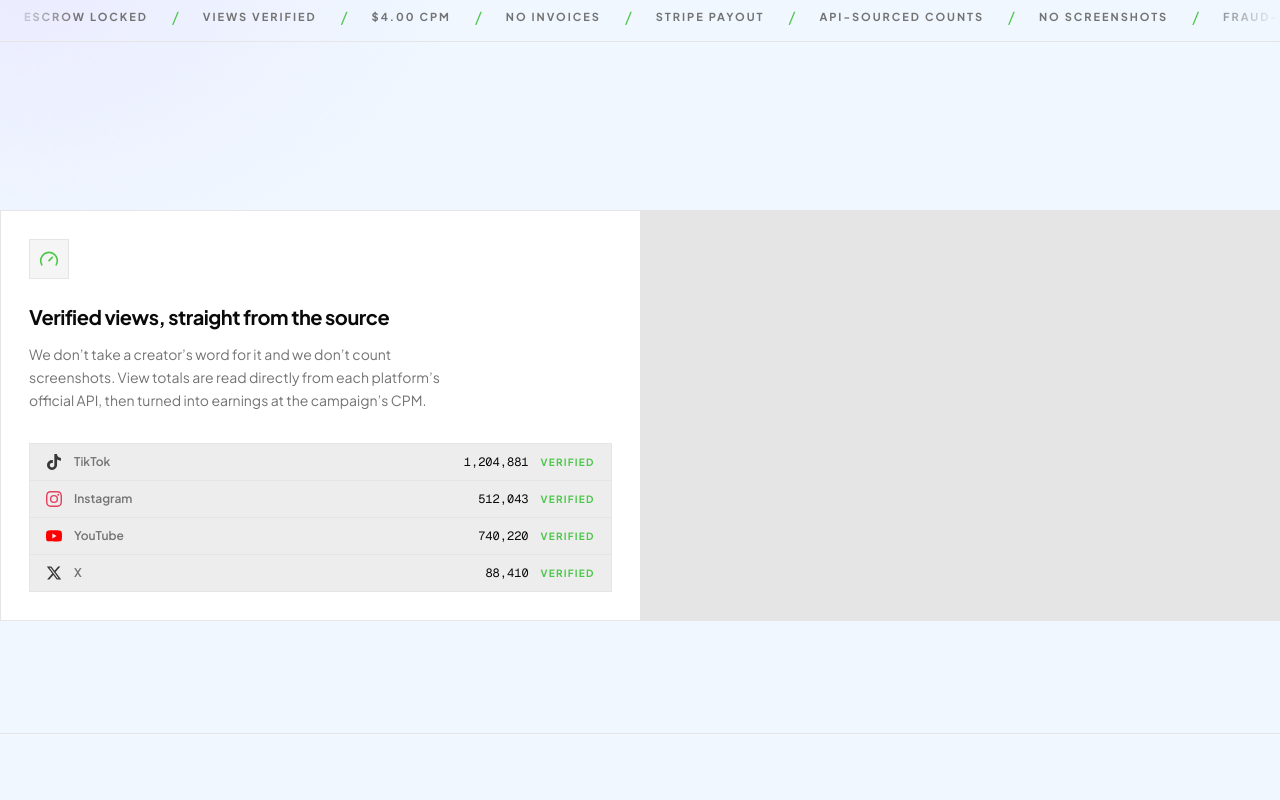
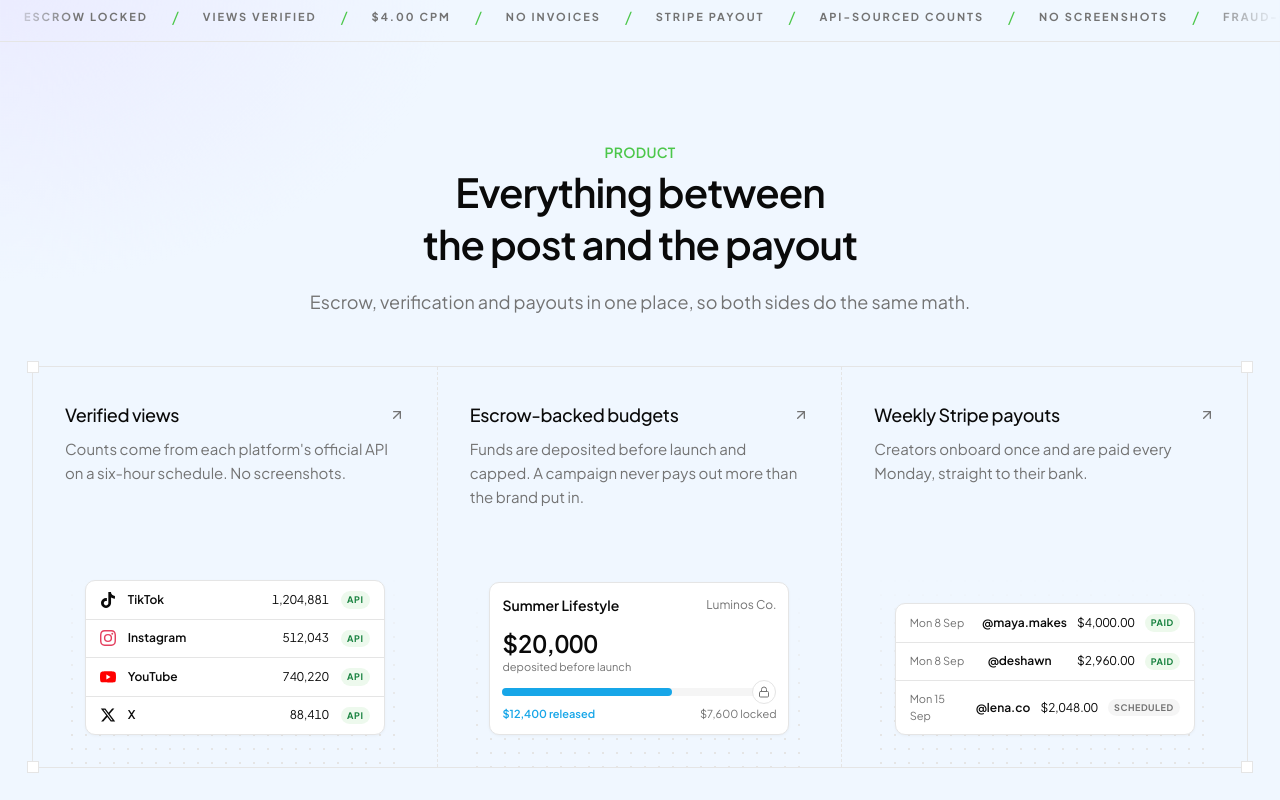
Before and after one commit to samuel-sarmah/ster, a Next.js app: page / in a window 1280 px wide. Shown: the part 620-1420 px from the top of the page. Built offline with nearby package versions, Linux system fonts and the light colour scheme; no server answers; the database is empty.

Commit message:
feat(landing): cut features to three cells

```diff
--- a/components/landing/features.tsx
+++ b/components/landing/features.tsx
@@ -1,50 +1,140 @@
-import { Gauge } from "lucide-react";
+import { ArrowUpRight, Lock } from "lucide-react";
 import { TikTokIcon, InstagramIcon, YouTubeIcon, XIcon } from "@/components/brand-icons";
+import { cn } from "@/lib/utils";
+import { Container, DotGrid, Frame, MockCard, SectionHeader } from "./section";
+
+/* ---------- the three mocks ---------- */
 
 const API_READ = [
-  { icon: <TikTokIcon className="size-4" />, label: "TikTok", value: "1,204,881" },
-  { icon: <InstagramIcon className="size-4 text-[#E4405F]" />, label: "Instagram", value: "512,043" },
-  { icon: <YouTubeIcon className="size-4 text-[#FF0000]" />, label: "YouTube", value: "740,220" },
-  { icon: <XIcon className="size-4" />, label: "X", value: "88,410" },
+  { Icon: TikTokIcon, cls: "text-foreground", label: "TikTok", value: "1,204,881" },
+  { Icon: InstagramIcon, cls: "text-[#E4405F]", label: "Instagram", value: "512,043" },
+  { Icon: YouTubeIcon, cls: "text-[#FF0000]", label: "YouTube", value: "740,220" },
+  { Icon: XIcon, cls: "text-foreground", label: "X", value: "88,410" },
 ];
 
-const CELL = "relative bg-card p-7 transition-colors duration-300 hover:bg-muted/40";
+function VerifiedViewsMock() {
+  return (
+    <MockCard className="w-full max-w-[300px] p-0">
+      {API_READ.map((row, i) => (
+        <div
+          key={row.label}
+          className={cn("flex items-center gap-3 px-3.5 py-2.5", i > 0 && "border-t border-border")}
+        >
+          <row.Icon className={cn("size-4", row.cls)} />
+          <span className="text-xs font-semibold text-foreground">{row.label}</span>
+          <span className="ml-auto text-xs tabular-nums text-foreground">{row.value}</span>
+          <span className="rounded-full bg-[var(--accent-soft)] px-1.5 py-0.5 text-[9px] font-bold uppercase tracking-[0.08em] text-[var(--accent-deep)]">
+            API
+          </span>
+        </div>
+      ))}
+    </MockCard>
+  );
+}
+
+function EscrowMock() {
+  return (
+    <MockCard className="w-full max-w-[300px]">
+      <div className="flex items-center justify-between">
+        <p className="text-sm font-semibold text-foreground">Summer Lifestyle</p>
+        <p className="text-xs text-muted-foreground">Luminos Co.</p>
+      </div>
+      <p className="mt-3 text-2xl font-semibold tabular-nums text-foreground">$20,000</p>
+      <p className="text-[11px] text-muted-foreground">deposited before launch</p>
+      <div className="relative mt-3 h-2 w-full rounded-full bg-muted">
+        <div className="h-full w-[62%] rounded-full bg-[#17a6e8]" />
+        <span className="absolute -top-2 right-0 flex size-6 items-center justify-center rounded-full border border-border bg-card text-muted-foreground">
+          <Lock className="size-3" />
+        </span>
+      </div>
+      <div className="mt-2.5 flex justify-between text-[11px]">
+        <span className="font-semibold text-[#17a6e8]">$12,400 released</span>
+        <span className="text-muted-foreground">$7,600 locked</span>
+      </div>
+    </MockCard>
+  );
+}
+
+const PAYOUTS = [
+  { date: "Mon 8 Sep", handle: "@maya.makes", amount: "$4,000.00", status: "Paid", ok: true },
+  { date: "Mon 8 Sep", handle: "@deshawn", amount: "$2,960.00", status: "Paid", ok: true },
+  { date: "Mon 15 Sep", handle: "@lena.co", amount: "$2,048.00", status: "Scheduled", ok: false },
+];
+
+function PayoutsMock() {
+  return (
+    <MockCard className="w-full max-w-[300px] p-0">
+      {PAYOUTS.map((p, i) => (
+        <div key={p.handle} className={cn("flex items-center gap-2.5 px-3.5 py-2.5", i > 0 && "border-t border-border")}>
+          <span className="w-[68px] text-[11px] text-muted-foreground">{p.date}</span>
+          <span className="text-xs font-semibold text-foreground">{p.handle}</span>
+          <span className="ml-auto text-xs tabular-nums text-foreground">{p.amount}</span>
+          <span
+            className={cn(
+              "rounded-full px-1.5 py-0.5 text-[9px] font-bold uppercase tracking-[0.06em]",
+              p.ok ? "bg-[var(--accent-soft)] text-[var(--accent-deep)]" : "bg-muted text-muted-foreground"
+            )}
+          >
+            {p.status}
+          </span>
+        </div>
+      ))}
+    </MockCard>
+  );
+}
+
+/* ---------- the grid ---------- */
+
+const CARDS = [
+  {
+    title: "Verified views",
+    body: "Counts come from each platform's official API on a six-hour schedule. No screenshots.",
+    mock: <VerifiedViewsMock />,
+  },
+  {
+    title: "Escrow-backed budgets",
+    body: "Funds are deposited before launch and capped. A campaign never pays out more than the brand put in.",
+    mock: <EscrowMock />,
+  },
+  {
+    title: "Weekly Stripe payouts",
+    body: "Creators onboard once and are paid every Monday, straight to their bank.",
+    mock: <PayoutsMock />,
+  },
+];
 
 export function Features() {
   return (
-    <section className="border-b border-border">
-      <div className="container mx-auto py-20 lg:py-28">
+    <section id="features" className="scroll-mt-20 py-20 lg:py-24">
+      <Container>
+        <SectionHeader
+          eyebrow="Product"
+          title="Everything between the post and the payout"
+          subtitle="Escrow, verification and payouts in one place, so both sides do the same math."
+        />
 
-        <div className="mt-14 grid gap-px overflow-hidden border border-border bg-border sm:grid-cols-2 lg:grid-cols-4">
-          {/* anchor cell — verified views */}
-          <div className={`${CELL} sm:col-span-2 lg:col-span-2 lg:row-span-2`}>
-            <div className="flex h-full flex-col">
-              <span className="flex size-10 items-center justify-center border border-border bg-muted text-accent">
-                <Gauge className="size-5" />
-              </span>
-              <h3 className="mt-6 text-xl font-bold tracking-tight text-foreground">
-                Verified views, straight from the source
-              </h3>
-              <p className="mt-3 max-w-md text-sm leading-relaxed text-muted-foreground">
-                We don&rsquo;t take a creator&rsquo;s word for it and we don&rsquo;t count screenshots.
-                View totals are read directly from each platform&rsquo;s official API, then turned
-                into earnings at the campaign&rsquo;s CPM.
-              </p>
-
-              <div className="mt-8 space-y-px overflow-hidden border border-border bg-border">
-                {API_READ.map((row) => (
-                  <div key={row.label} className="flex items-center gap-3 bg-muted/50 px-4 py-2.5">
-                    <span className="text-foreground/80">{row.icon}</span>
-                    <span className="text-xs font-semibold text-muted-foreground">{row.label}</span>
-                    <span className="ml-auto font-mono text-xs tabular-nums text-foreground">{row.value}</span>
-                    <span className="text-[10px] font-bold uppercase tracking-[0.12em] text-accent">Verified</span>
-                  </div>
-                ))}
+        <Frame className="mt-12 grid lg:grid-cols-3">
+          {CARDS.map((card, i) => (
+            <div
+              key={card.title}
+              className={cn(
+                "group relative flex min-h-[400px] flex-col p-8 pb-0",
+                i < CARDS.length - 1 && "border-b border-dashed border-border lg:border-b-0 lg:border-r"
+              )}
+            >
+              <div className="flex items-start justify-between gap-4">
+                <h3 className="text-lg font-medium leading-8 tracking-[-0.02em] text-foreground">{card.title}</h3>
+                <ArrowUpRight className="mt-2 size-4 shrink-0 text-muted-foreground" />
+              </div>
+              <p className="mt-1.5 text-[15px] leading-6 text-muted-foreground">{card.body}</p>
+              <div className="relative mt-6 flex flex-1 items-end justify-center pb-8">
+                <DotGrid />
+                <div className="relative flex w-full justify-center">{card.mock}</div>
               </div>
             </div>
-          </div>
-        </div>
-      </div>
+          ))}
+        </Frame>
+      </Container>
     </section>
   );
 }
```
